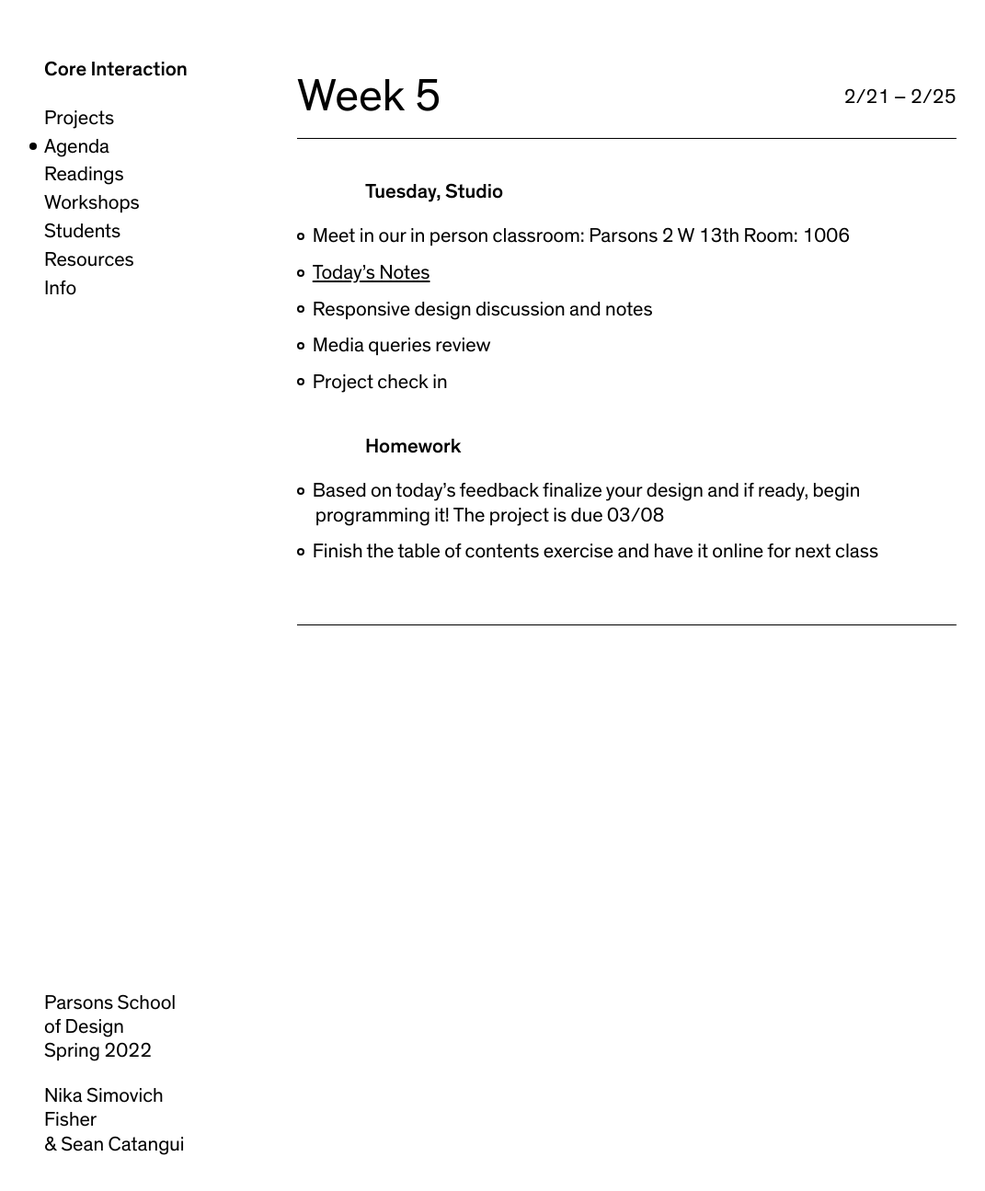
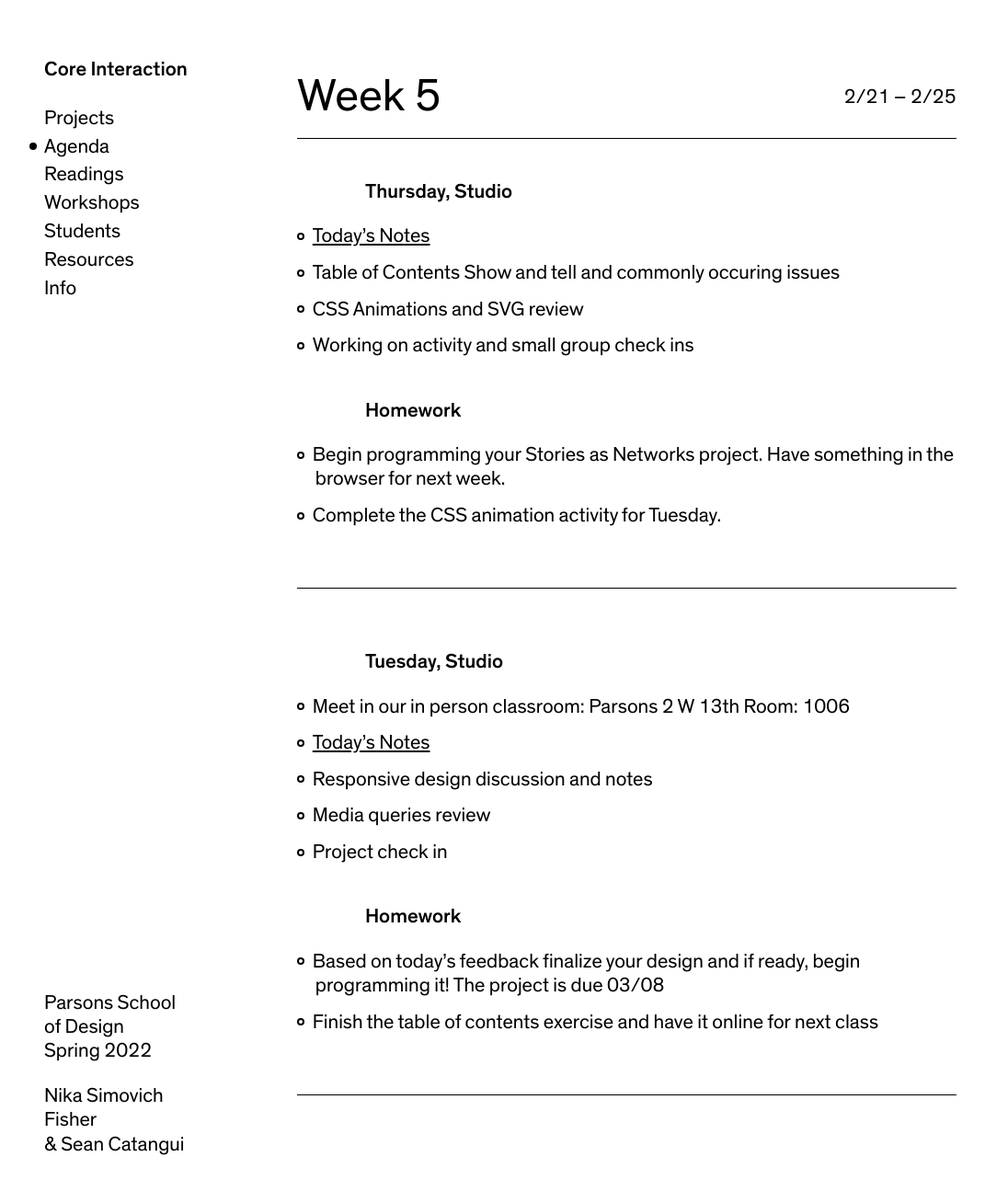
Before and after one commit to nikasimovich/cis22, a Jekyll site: the page built from _agendas/week-5.md, in a window 1280 px wide and 1317 px high. Shown: the top 1295 px of the window at 92% size, without its empty margins (12-1083 px from the left). Built offline with Jekyll 4.4.1, drawn with Linux system fonts in a browser that asks for light colours.

Commit message:
Add agenda

```diff
--- a/_agendas/week-5.md
+++ b/_agendas/week-5.md
@@ -5,6 +5,21 @@ date_range:       2/21 – 2/25
 summary:          Responsive Design, media queries, project development
 
 ---
+
+### Thursday, Studio
+
+- [Today&rsquo;s Notes](https://paper.dropbox.com/doc/Parsons-S22-Table-of-Contents-Show-and-Tell-CSS-Animations-and-SVG-Review--BchnLm37kh6TzGa8WcTpsxhKAQ-OglZPWlUBwZGJY7mwTZbH)
+- Table of Contents Show and tell and commonly occuring issues
+- CSS Animations and SVG review
+- Working on activity and small group check ins
+
+### Homework
+- Begin programming your Stories as Networks project. Have something in the browser for next week.
+- Complete the CSS animation activity for Tuesday.
+
+
+---
+
 
 ### Tuesday, Studio
 
```
